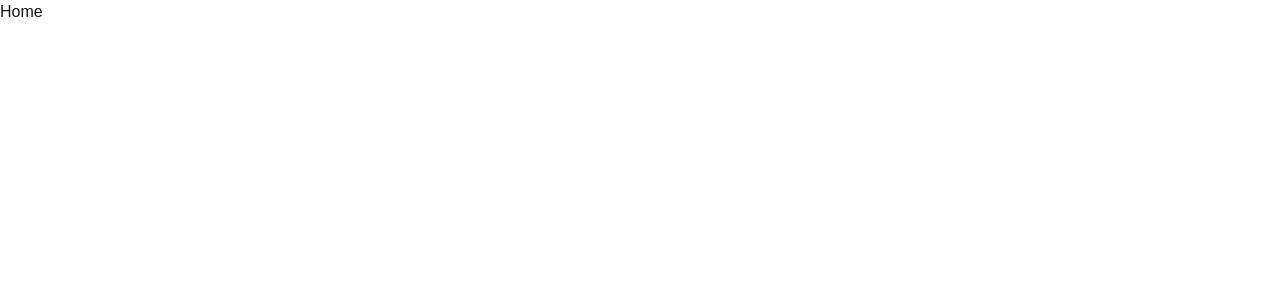
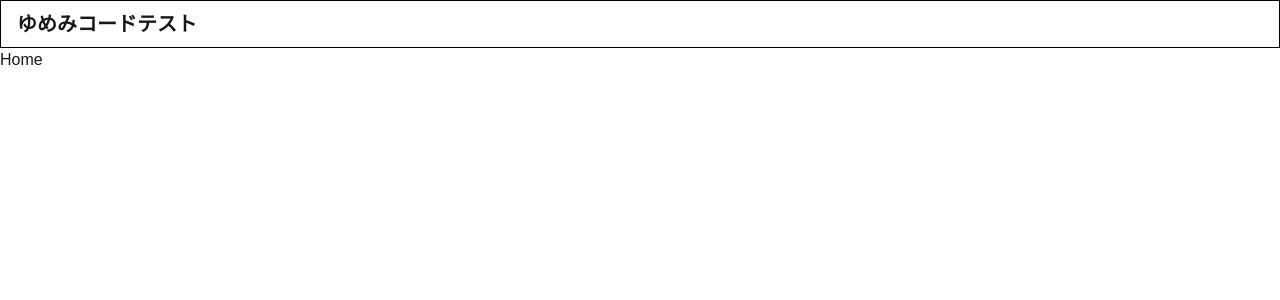
Before and after one commit to tsuki917/yumemi-code-test, a Next.js app: page / in a window 1280 px wide. Shown: the top 300 px of the page. Built offline with nearby package versions, Linux system fonts and the light colour scheme.

Commit message:
feat: Headerコンポーネントの作成

```diff
--- a/src/app/page.tsx
+++ b/src/app/page.tsx
@@ -1,3 +1,10 @@
+import Header from "./ui/common/Header";
+
 export default function Home() {
-  return <div>Home</div>;
+  return (
+    <main>
+      <Header />
+      Home
+    </main>
+  );
 }
--- /dev/null
+++ b/src/app/ui/common/Header.tsx
@@ -0,0 +1,7 @@
+export default function Header() {
+  return (
+    <header className="h-12 flex items-center font-extrabold border border-black">
+      <h1 className="ml-4 text-xl">ゆめみコードテスト</h1>
+    </header>
+  );
+}
```
